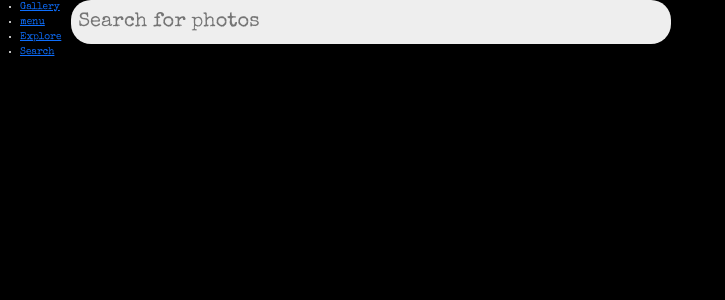
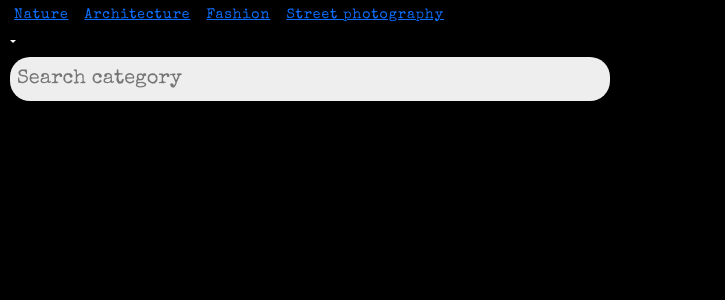
Before and after one commit to wangechimk/Gallery, a Django app: page /gallery/ in a window 1280 px wide. Shown: the top 300 px of the page, without its empty margins (0-725 px from the left). Run offline with Django 3.2, Linux system fonts and the light colour scheme; data that the repository does not hold is empty; some libraries are stand-ins or nearby versions.

Commit message:
stle the landing page and add the location filter

```diff
--- a/picha/models.py
+++ b/picha/models.py
@@ -65,12 +65,12 @@ class Images(models.Model):
 
     @classmethod
     def search_image(cls, cat):
-        retrieved = cls.objects.filter(category__name__contains=cat)
+        retrieved = cls.objects.filter(category__name__icontains=cat)
         return retrieved #list of instances
 
     @classmethod
     def filter_by_location(cls ,location):
-        retrieved = Images.objects.filter(location__city__contains=location)
+        retrieved = Images.objects.filter(location__city__icontains=location)
         return retrieved
 
 #locations model
--- a/picha/templates/base.html
+++ b/picha/templates/base.html
@@ -18,7 +18,7 @@
 </head>
 
 <body>
-    {% include 'navbar.html' %}
+
     <!--  -->
     {% block content %}{{block.super}} {% endblock %}
 
--- a/picha/templates/gallery.html
+++ b/picha/templates/gallery.html
@@ -1,7 +1,44 @@
 {% extends 'base.html' %}
+{% include 'category.html' %}
 
 <!--  -->
 {% block content %} {{block.super}}
+<div class="category-nav">
+    <div class="category">
+      <a href="#">Nature</a>
+    </div>
+    <div class="category">
+      <a href="#">Architecture</a>
+    </div>
+    <div class="category">
+      <a href="#">Fashion</a>
+    </div>
+    <div class="category">
+      <a href="#">Street photography</a>
+    </div>
+  </div>
+  <div class="container-fluid">
+    <nav class="navbar navbar-expand-lg ">
+        <div class="col-sm-4 col-md-4 navbar-left">
+            <div class="nav-item dropdown">
+                <a class="nav-link dropdown-toggle text-light" href="#" id="navbarDropdownMenuLink" data-toggle="dropdown" aria-haspopup="true" aria-expanded="false">
+                    <i class="fa fa-filter"></i>
+                </a>
+                <div class="dropdown-menu" aria-labelledby="navbarDropdownMenuLink">
+                    {% for item in locations %}
+                    <a class="dropdown-item" href="/location/{{item.city}}">{{item.city}}</a> {% endfor %}
+                </div>
+            </div>
+        </div>
+    </nav>
+</div>
+
+<div class="search-form">
+    <form action="{% url 'picha:gallery' %}" method="GET">
+      <input type="text" placeholder="Search category" name="category">
+    </form>
+</div>
+
 <div class="block">
     <div class="row">
 
@@ -22,4 +59,4 @@
 </div>
 {% endblock %} {% block scripts %} {{block.super}}
 <script src="https://maxcdn.bootstrapcdn.com/bootstrap/4.0.0/js/bootstrap.min.js" integrity="sha384-JZR6Spejh4U02d8jOt6vLEHfe/JQGiRRSQQxSfFWpi1MquVdAyjUar5+76PVCmYl" crossorigin="anonymous"></script>
-{% endblock %}
+{% endblock %} -->
--- a/picha/templates/navbar.html
+++ b/picha/templates/navbar.html
@@ -1,14 +1,5 @@
 <nav class="nav">
     <ul>
-      <li class><a href=" {% url 'picha:landing' %}">Gallery</a></li>
-          <li class><a href="#menu">menu<i class="far fa-bars"></i></a></li>
-          <li class><a href="#explore">Explore</a></li>
-          <li class><a href="#Search">Search</a></li>
-        <div class="img"></div>
-      </li>
+      <li class><a href=" {% url 'picha:gallery' %}">Gallery</a></li>
     </ul>
-    <div class="search-form">
-      <form>
-        <input type="text" placeholder="Search for photos">
-      </form>
   </nav>
--- a/picha/urls.py
+++ b/picha/urls.py
@@ -6,5 +6,7 @@ app_name='picha'
 urlpatterns=[
     path('', views.homepage, name='landing'),
     path('gallery/', views.gallery, name='gallery'),
-    path('search/', views.search, name='search')
+    path('search/', views.search, name='search'),
+    path('location/<str:city>', views.search, name='search')
+
 ]
--- a/picha/views.py
+++ b/picha/views.py
@@ -1,5 +1,5 @@
 from django.shortcuts import render
-from .models import Images
+from .models import Images, Locations
 
 
 # Create your views here.
@@ -7,16 +7,17 @@ def homepage(request):
     return render(request, 'index.html')
 
 def gallery(request):
-    pictures = Images.get_all()
-    return render(request, 'gallery.html', {'pictures': pictures})
-
-def search(request):
+    locations =Locations.objects.all()
     if 'category' in request.GET and request.GET['category']:
         search_term = request.GET.get('category')
-        res = Images.search_image(search_term)
-        message = f'{search_term}'
+        pictures = Images.search_image(search_term)
+        return render(request, 'gallery.html', {'pictures': pictures,'locations':locations})
+    else:
+        pictures = Images.get_all()
+        return render(request, 'gallery.html', {'pictures': pictures,'locations':locations})
 
-        return render(request, 'search.html', {'message':message, 'results':res})
-    else:
-        message = 'You have not searched any term'
-        return render(request, 'search.html', {'message':message})
+def search(request,city):
+    locations =Locations.objects.all()
+
+    pictures = Images.filter_by_location(city)
+    return render(request, 'gallery.html', {'pictures': pictures,'locations':locations})
```
Also changed, not shown: picha/static/css/landing.css (+18 -2 lines), picha/templates/index.html (+2 -44 lines).
